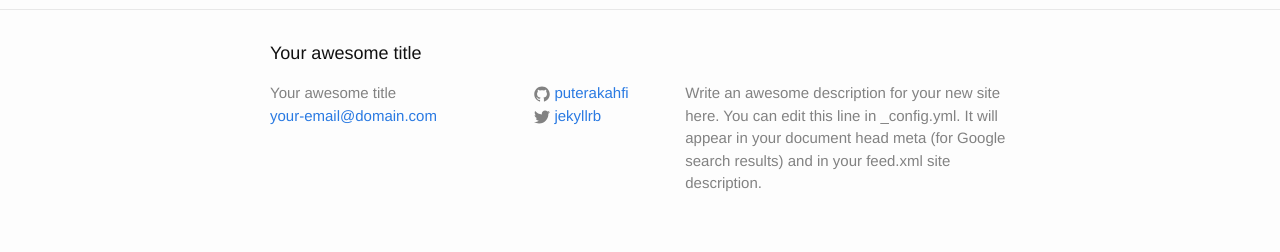
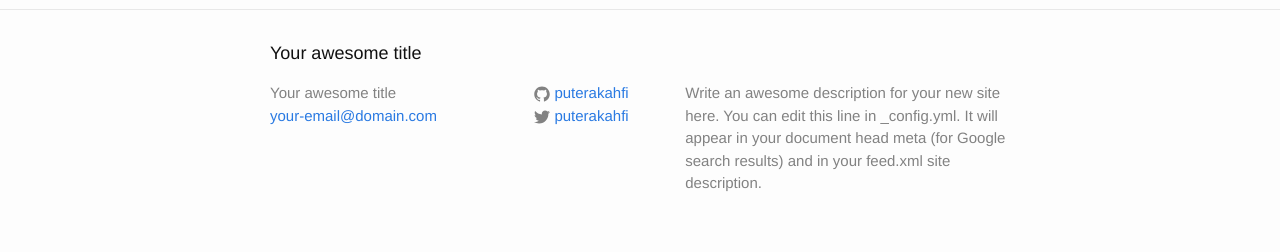
Before and after one commit to puterakahfi/puterakahfi.github.io, a Jekyll site: the page built from blog/_posts/2016-03-03-welcome-to-jekyll.markdown, in a window 1280 px wide. Shown: the part 665-917 px from the top of the page. Built offline with Jekyll 4.4.1, drawn with Linux system fonts in a browser that asks for light colours.

Commit message:
updated blog

```diff
--- a/blog/_config.yml
+++ b/blog/_config.yml
@@ -13,8 +13,8 @@
   line in _config.yml. It will appear in your document head meta (for
   Google search results) and in your feed.xml site description.
 baseurl: "" # the subpath of your site, e.g. /blog
-url: "http://puterakahfi.github.io/blog" # the base hostname & protocol for your site
-twitter_username: jekyllrb
+url: "http://puterakahfi.github.io" # the base hostname & protocol for your site
+twitter_username: puterakahfi
 github_username:  puterakahfi
 
 # Build settings
```
